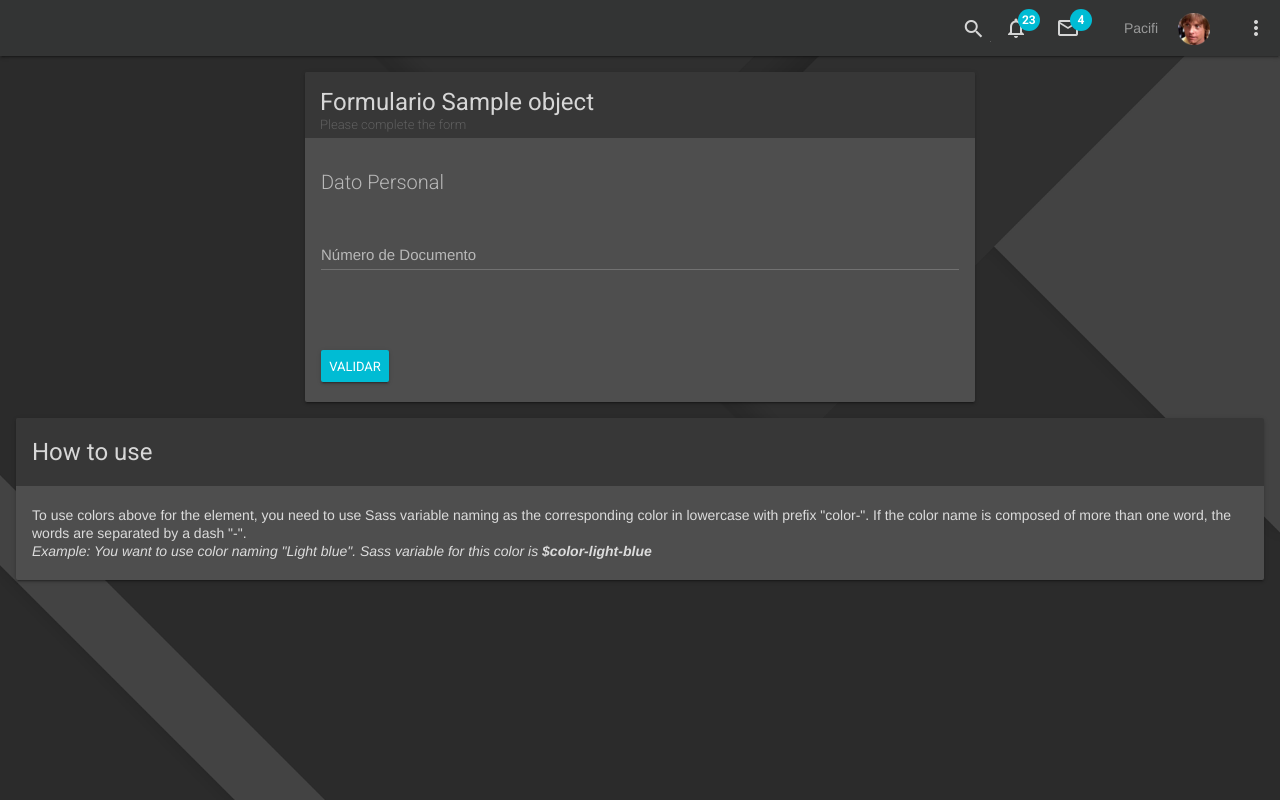
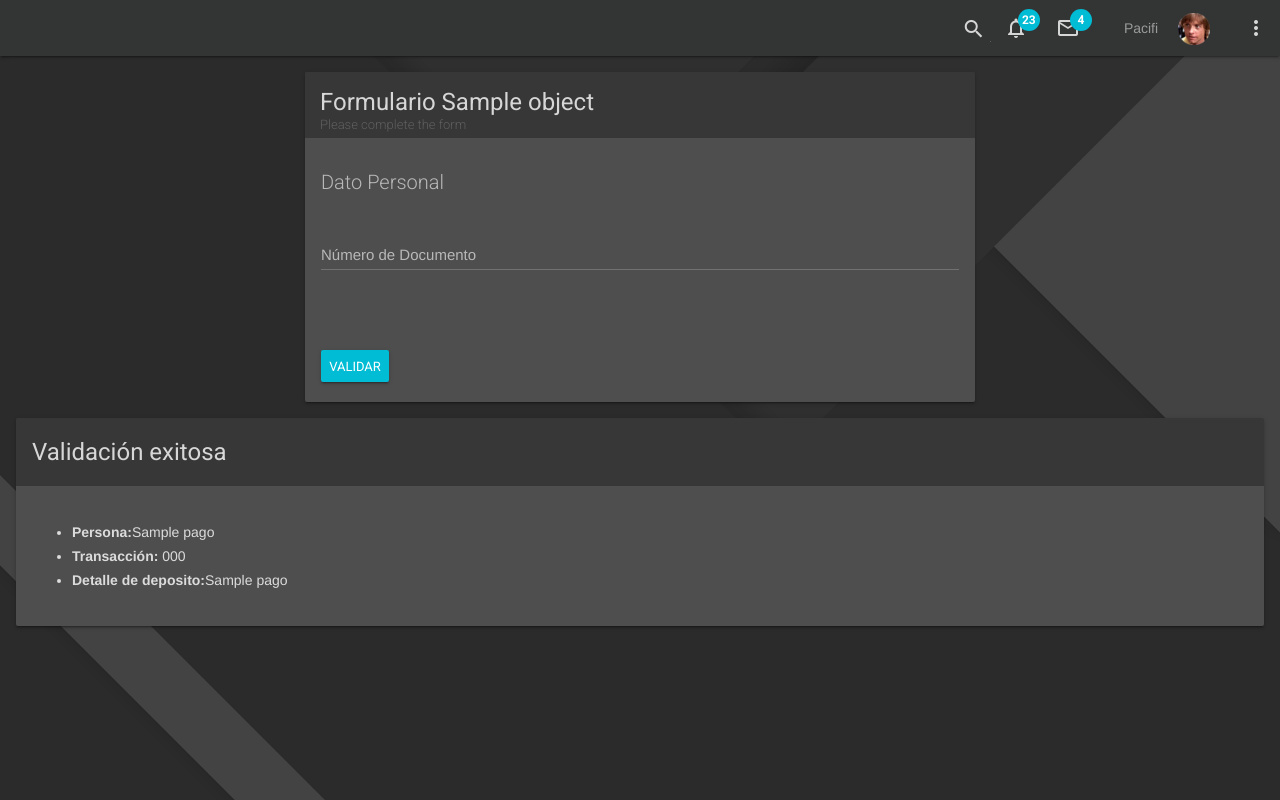
Before and after one commit to pacifi/eventos, a Django app: template inscripcion/templates/inscripcion/detail.html in a window 1280 px wide. Run offline with Django 3.2, Linux system fonts and the light colour scheme; the template is opened without the code that fills it: most values are stand-ins (such as "Sample title", 1, 10 or a date in 2020); parts of the project's set-up code (start-up, migrations or seed data) failed here and were passed over.

Commit message:
validación final

```diff
--- a/inscripcion/templates/inscripcion/detail.html
+++ b/inscripcion/templates/inscripcion/detail.html
@@ -24,7 +24,8 @@
 
                 <div class="form__action">
 
-                    <button id="submit_button" class="mdl-button mdl-js-button mdl-button--raised mdl-button--colored">
+                    <button type="submit" id="submit_button"
+                            class="mdl-button mdl-js-button mdl-button--raised mdl-button--colored">
                         Validar
                     </button>
                 </div>
@@ -32,19 +33,25 @@
         </div>
     </div>
 
+
+    {% if pago %}
         <div class="mdl-cell mdl-cell--12-col-desktop mdl-cell--12-col-tablet mdl-cell--12-col-phone">
             <div class="mdl-card mdl-shadow--2dp line-chart">
                 <div class="mdl-card__title">
-                <h2 class="mdl-card__title-text">How to use</h2>
+                    <h2 class="mdl-card__title-text">Validación exitosa</h2>
                 </div>
                 <div class="mdl-card__supporting-text">
-                To use colors above for the element, you need to use Sass variable naming as the corresponding color in
-                lowercase with prefix "color-".
-                If the color name is composed of more than one word, the words are separated by a dash "-".<br>
-                <i>Example: You want to use color naming "Light blue". Sass variable for this color is <b>$color-light-blue</b></i>
+                    <ul>
+                        <li><strong>Persona:</strong>{{ pago.person_name }}</li>
+                        <li><strong>Transacción: </strong>{{ pago.number_transaction }}</li>
+                        <li><strong>Detalle de deposito:</strong>{{ pago.institution_name }}</li>
+                    </ul>
+
                 </div>
             </div>
         </div>
+    {% endif %}
+
 
 
 
--- a/inscripcion/views.py
+++ b/inscripcion/views.py
@@ -37,13 +37,13 @@ class EventoDetailView(DetailView):
     def get_context_data(self, **kwargs):
         context = super(EventoDetailView, self).get_context_data(**kwargs)
         documento = self.request.GET.get("documento")
+        print(documento)
         if documento:
             print(self.get_object())
             acceso = Acceso.objects.filter(estado=True)[0]
             url = acceso.dominio + acceso.servicio + "/" + documento + "/" + self.get_object().cuenta + "/"
             r = requests.get(url, headers={
                 'Authorization': "%s %s" % ("Bearer", acceso.token)})
-            print(r)
-            print(r.json())
-            context['pago'] = r.json()
+            if r:
+                context['pago'] = r.json()[0]
         return context
```
Lines whose indentation alone changed are shown as unchanged.
